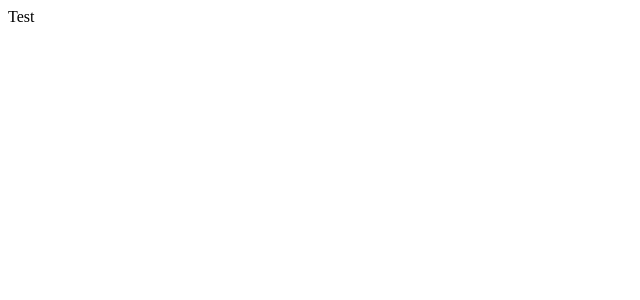
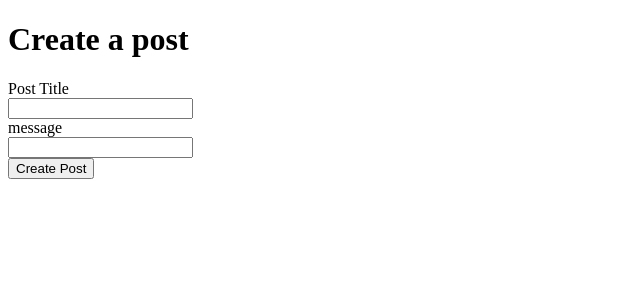
Before and after one commit to tcheng9/OdinBook, a React (Create React App) app in the folder frontend-odinbook/: page /createpost in a window 1280 px wide. Shown: the top 300 px of the page, without its empty margins (0-640 px from the left). Built offline with nearby package versions, Linux system fonts and the light colour scheme.

Commit message:
need to get post get working then other stuff

```diff
--- a/frontend-odinbook/src/components/postCreate.js
+++ b/frontend-odinbook/src/components/postCreate.js
@@ -1,11 +1,127 @@
 import React from 'react';
+import {useNavigate} from "react-router-dom";
+import {useState} from 'react';
 
 const PostCreate = () => {
+
+    const navigate = useNavigate();
+
+    const navigateTimeline = () => {
+        navigate('/timeline');
+    }
+
+    const [formData, setFormData] = useState({
+        title: '',
+        authorId: '',
+        commentId:'',
+        message: '',
+        likes:'',
+    })
+
+    function handlePost(e) {
+        const newData = {...formData};
+        newData[e.target.id] = e.target.value;
+        setFormData(newData)
+        console.log(newData);
+    }
+
+    function formSubmit(e) {
+        e.preventDefault();
+
+
+        const requestOptions = {
+            method: 'POST',
+            headers: {'Content-Type': 'application/json'},
+            body: JSON.stringify(formData)
+        }
+
+
+        fetch('http://localhost:3000/posts/create', requestOptions)
+        .then((response) => response.json())
+        .then((data) => {
+        console.log(data);
+        // localStorage.setItem('token', JSON.stringify(data.accessToken));        })
+        });
+        // navigateTimeline();
+    }
+
     return (
         <div>
-            Test
+            <form id = "createpost">
+                <h1> Create a post </h1>
+
+                <label htmlFor = "title"> Post Title </label> <br/>
+                <input onChange={(e) => handlePost(e)} value = {formData.title} type = "text" id = "title" name = "title"/> <br/>
+
+                <label htmlFor = "message"> message </label> <br/>
+                <input onChange={(e) => handlePost(e)} value = {formData.message} type = "text" id = "message" name = "message"/> <br/>
+
+
+                <button onClick = {formSubmit}> Create Post </button>
+            </form>
         </div>
     )
+
+    // const navigate = useNavigate();
+
+    // const navigateTimeline = () => {
+    //     navigate('/timeline');
+    // }
+
+
+    // const [formData, setLoginData] = useState({
+    //     username: '',
+    //     password:'',
+    //   })
+
+    //   function handleLogin(e) {
+    //     const newData = {...loginData};
+    //     newData[e.target.id] = e.target.value
+    //     setLoginData(newData)
+    //     // console.log(newData);
+    //   }
+
+
+    //   function loginSubmit(e) {
+    //         e.preventDefault();
+    //         console.log(loginData);
+
+    //         const requestOptions = {
+    //         method: 'POST',
+    //         headers: {'Content-Type': 'application/json'},
+    //         body: JSON.stringify(loginData)
+    //         }
+
+
+    //         fetch('http://localhost:3000/auth/login', requestOptions)
+    //         .then((response) => response.json())
+    //         .then((data) => {
+    //         console.log(data.accessToken);
+    //         // localStorage.setItem('token', JSON.stringify(data.accessToken));
+    //         localStorage.setItem('token', data.accessToken);
+    //         })
+
+    //         navigateTimeline();
+    //     }
+    // return (
+
+    //   <div>
+    //     <form id = "createpost">
+    //       <h1> Create a post  </h1>
+    //       <label htmlFor = "username"> Username: </label> <br/>
+    //       <input onChange={(e) => handleLogin(e)} value = {loginData.username} type = "text"  id = "username" name = "username"/> <br/>
+
+    //       <label htmlFor = "password"> Password: </label> <br/>
+    //       <input onChange={(e) => handleLogin(e)} value = {loginData.password} type = "text" id = "password" name = "password"/> <br/>
+
+    //       <button onClick = {loginSubmit}> Create Post </button>
+    //     </form>
+
+    //     <a href = "/timeline"> Back to timeline </a>
+
+    //   </div>
+
+    // )
 }
 
 export default PostCreate;
--- a/frontend-odinbook/src/components/timeline.js
+++ b/frontend-odinbook/src/components/timeline.js
@@ -1,7 +1,22 @@
 import React from 'react';
+import {useEffect, useState} from 'react';
+
+const Timeline = () => {
+
+    const [postdata, setPostData] = useState('');
+
+    useEffect(() => {
+        fetch('http://localhost:4000/posts')
+        .then((response) => {response.json()})
+        .then((data) => {
+            setPostData(data);
+            console.log(postdata);
+        })
+
+        }, [])
 
 
-const Timeline = () => {
+
 
     return (
         <div>
```
Also changed, not shown: 2 other files (tests, documents, lock files or other folders).
